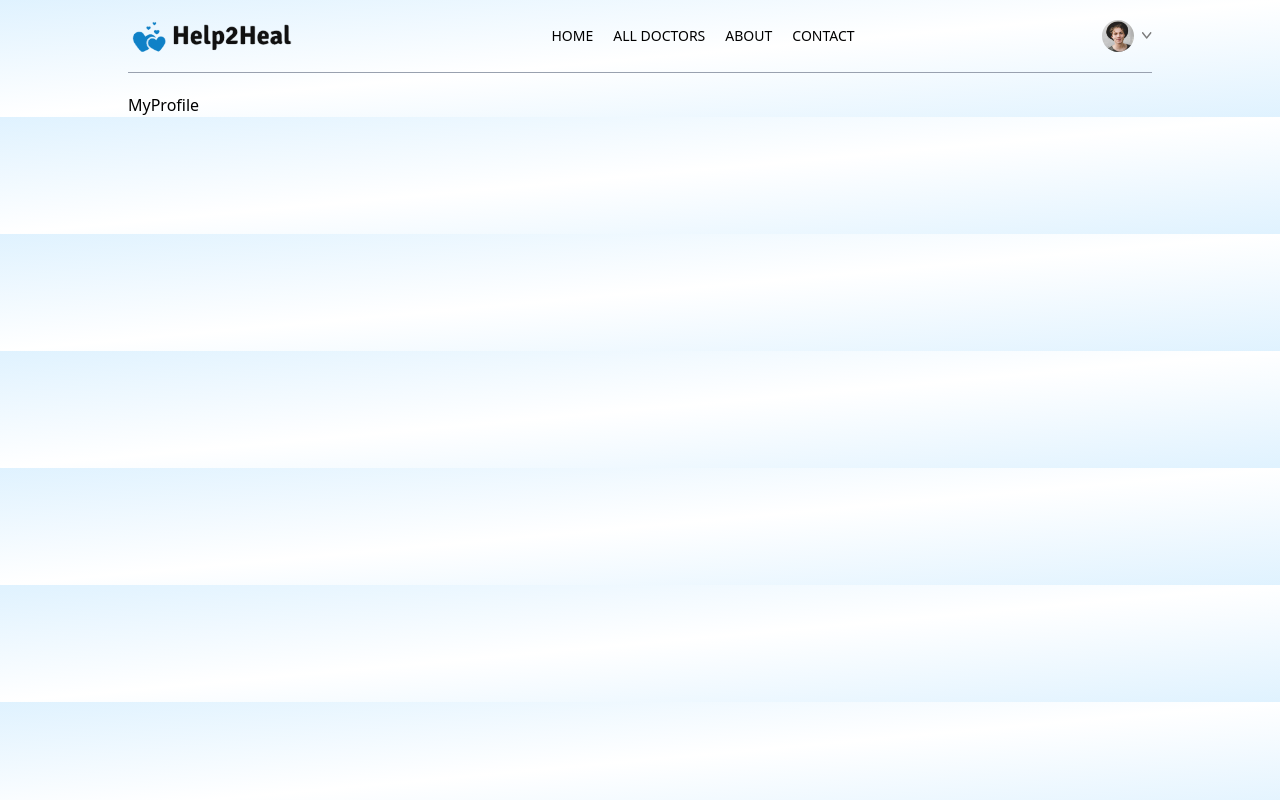
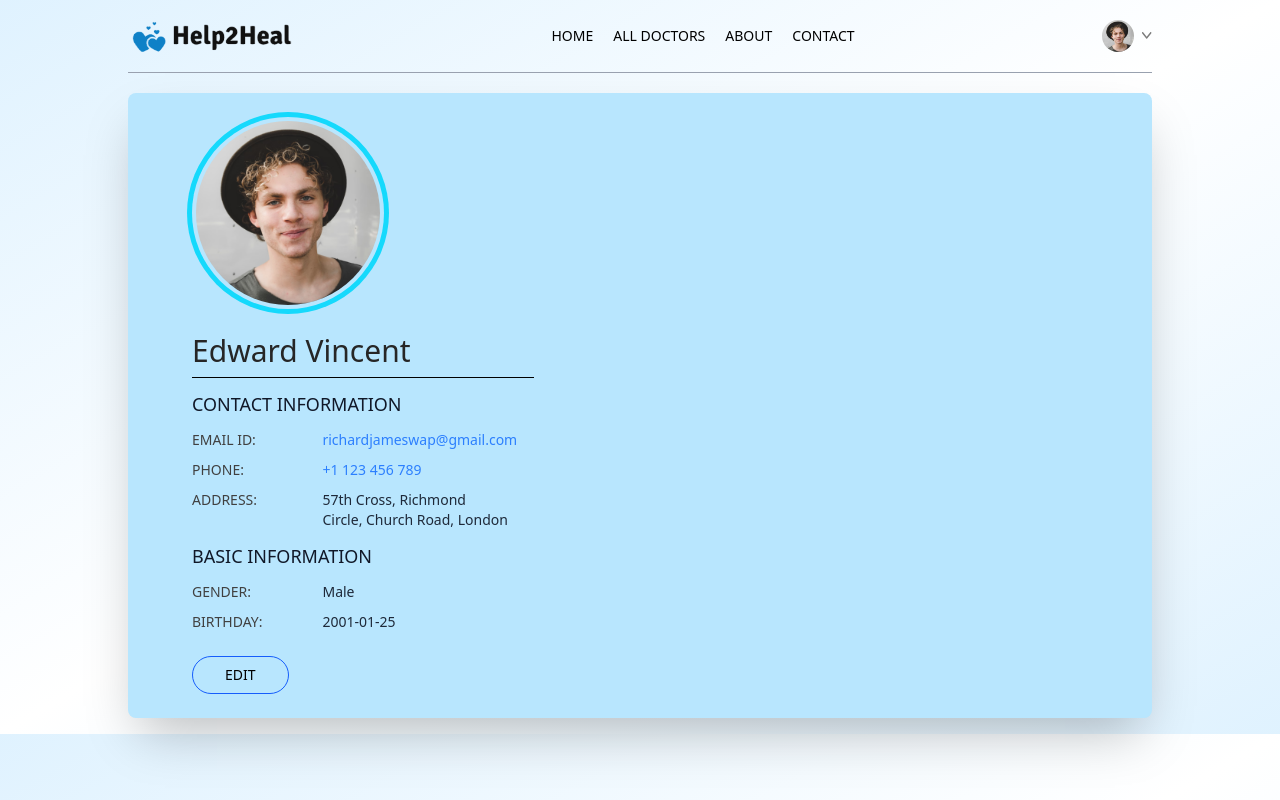
Before and after one commit to VC-Nithesh944/Help2Heal, a React (Vite) app in the folder frontend/: page /my-profile in a window 1280 px wide. Built offline with nearby package versions, Linux system fonts and the light colour scheme; the HTML template or start-up script is replaced by a standard one.

Commit message:
Created My Profile Page

```diff
--- a/frontend/src/pages/MyProfile.jsx
+++ b/frontend/src/pages/MyProfile.jsx
@@ -1,7 +1,154 @@
-import React from "react";
+import React, { useState } from "react";
+import { assets } from "../assets/assets_frontend/assets";
 
 const MyProfile = () => {
-  return <div>MyProfile</div>;
+  const [userData, setUserData] = useState({
+    name: "Edward Vincent",
+    image: assets.profile_pic,
+    email: "richardjameswap@gmail.com",
+    phone: "+1 123 456 789",
+    address: {
+      line1: "57th Cross, Richmond",
+      line2: "Circle, Church Road, London",
+    },
+    gender: "Male",
+    dob: "2001-01-25",
+  });
+
+  const [isEdit, setIsEdit] = useState(false);
+
+  return (
+    <div className="p-6 flex items-center bg-sky-200 rounded-lg shadow-2xl mb-4">
+      <div className="max-w-lg flex flex-col gap-2 text-sm mx-10">
+        <div className="relative p-1 w-48 h-48">
+          <img
+            className="w-full h-full rounded-full"
+            src={userData.image}
+            alt=""
+          />
+          <span className="absolute inset-0 rounded-full ring-5 ring-[#15d9fc] pointer-events-none"></span>
+        </div>
+        {isEdit ? (
+          <input
+            className="bg-sky-100 text-3xl font-medium max-w-60 mt-4 rounded px-3"
+            type="text"
+            value={userData.name}
+            onChange={(e) =>
+              setUserData((prev) => ({ ...prev, name: e.target.value }))
+            }
+          />
+        ) : (
+          <p className="font-medium text-3xl text-neutral-800 mt-4">
+            {userData.name}
+          </p>
+        )}
+
+        <hr className="bg-black h-[1px] border-none" />
+        <div>
+          <p className="text-gray-900 text-lg mt-1">CONTACT INFORMATION</p>
+          <div className="grid grid-cols-[1fr_3fr] gap-y-2.5 gap-x-15 mt-3 text-neutral-700">
+            <p className="font-medium">EMAIL ID:</p>
+            <p className=" text-blue-500">{userData.email}</p>
+            <p className=" font-medium">PHONE:</p>
+            {isEdit ? (
+              <input
+                className=" bg-sky-100 rounded max-w-52"
+                type="text"
+                value={userData.phone}
+                onChange={(e) =>
+                  setUserData((prev) => ({ ...prev, phone: e.target.value }))
+                }
+              />
+            ) : (
+              <p className="text-blue-500">{userData.phone}</p>
+            )}
+            <p className="font-medium">ADDRESS:</p>
+            {isEdit ? (
+              <p>
+                <input
+                  className="bg-sky-100"
+                  type="text"
+                  value={userData.address.line1}
+                  onChange={(e) =>
+                    setUserData((prev) => ({
+                      ...prev,
+                      address: { ...prev.address, line1: e.target.value },
+                    }))
+                  }
+                />
+                <br />
+                <input
+                  className="bg-sky-100"
+                  value={userData.address.line2}
+                  onChange={(e) =>
+                    setUserData((prev) => ({
+                      ...prev,
+                      address: { ...prev.address, line2: e.target.value },
+                    }))
+                  }
+                  type="text"
+                />
+              </p>
+            ) : (
+              <p className="text-gray-800">
+                {userData.address.line1}
+                <br />
+                {userData.address.line2}
+              </p>
+            )}
+          </div>
+        </div>
+        <div>
+          <p className="text-gray-900 text-lg mt-1">BASIC INFORMATION</p>
+          <div className="grid grid-cols-[1fr_3fr] gap-y-2.5 gap-x-15 text-neutral-700 mt-3 ">
+            <p className="font-medium ">GENDER:</p>
+            {isEdit ? (
+              <select
+                className="max-w-20 bg-sky-100"
+                value={userData.gender}
+                onChange={(e) =>
+                  setUserData((prev) => ({ ...prev, gender: e.target.value }))
+                }>
+                <option value="MALE">MALE</option>
+                <option value="FEMALE">FEMALE</option>
+              </select>
+            ) : (
+              <p className="text-gray-800">{userData.gender}</p>
+            )}
+            <p className="font-medium">BIRTHDAY:</p>
+            {isEdit ? (
+              <input
+                className="max-w-28 bg-sky-100"
+                type="date"
+                value={userData.dob}
+                onChange={(e) =>
+                  setUserData((prev) => ({ ...prev, dob: e.target.value }))
+                }
+              />
+            ) : (
+              <p className="text-gray-800">{userData.dob}</p>
+            )}
+          </div>
+        </div>
+
+        <div className="mt-4">
+          {isEdit ? (
+            <button
+              className="border font-medium cursor-pointer border-primary px-8 py-2 rounded-full hover:bg-primary hover:text-white"
+              onClick={() => setIsEdit(false)}>
+              SAVE
+            </button>
+          ) : (
+            <button
+              className="border font-medium cursor-pointer border-primary px-8 py-2 rounded-full hover:bg-primary hover:text-white"
+              onClick={() => setIsEdit(true)}>
+              EDIT
+            </button>
+          )}
+        </div>
+      </div>
+    </div>
+  );
 };
 
 export default MyProfile;
```
